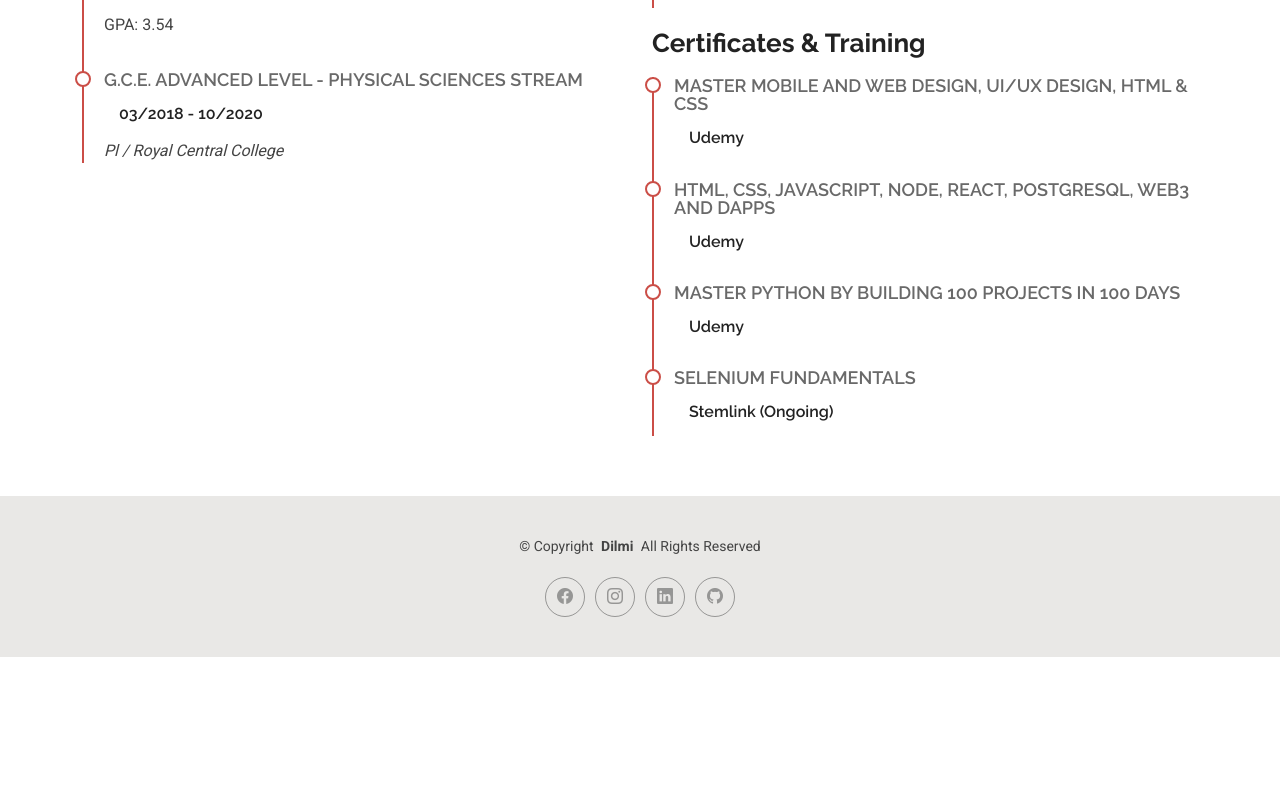
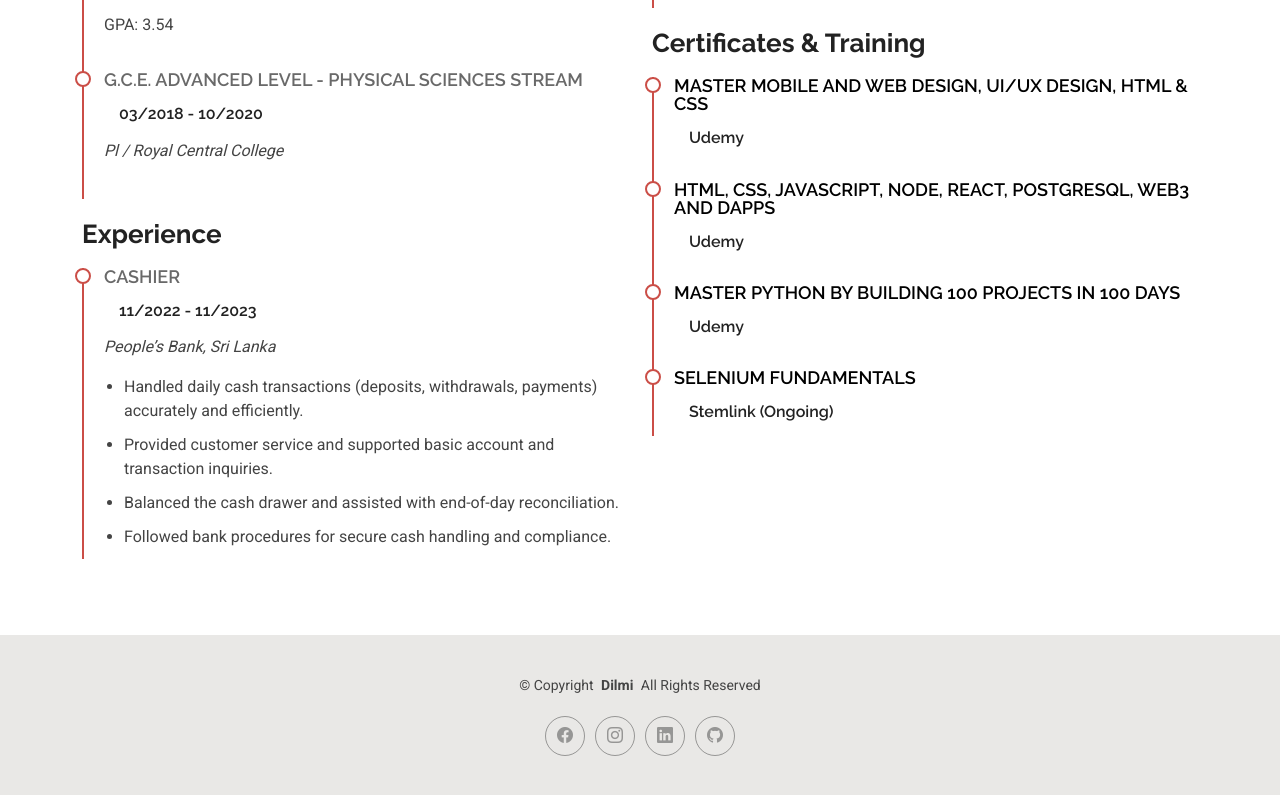
Before and after one commit to WMDTHARUSHIKA/My-portfoli, a plain HTML site: page resume.html in a window 1280 px wide. Shown: the part 813-1608 px from the top of the page. Before the commit the page ends 1470 px from the top, so only its background shows below. Drawn offline with Linux system fonts and the light colour scheme.

Commit message:
update contact link, add experience section, and clean up project action buttons

```diff
--- a/resume.html
+++ b/resume.html
@@ -25,6 +25,19 @@
     <link href="assets/vendor/glightbox/css/glightbox.min.css" rel="stylesheet" />
 
     <link href="assets/css/main.css" rel="stylesheet" />
+
+    <!-- Force certificate links to be black (not red/blue) -->
+    <style>
+      .resume .cert-link {
+        color: #000 !important;
+        text-decoration: none;
+      }
+      .resume .cert-link:hover,
+      .resume .cert-link:focus {
+        color: #000 !important;
+        text-decoration: underline;
+      }
+    </style>
   </head>
 
   <body class="resume-page">
@@ -52,10 +65,34 @@
         </nav>
 
         <div class="header-social-links">
-          <a href="https://www.facebook.com/share/1BGY48rsrY/?mibextid=wwXIfr" class="facebook"><i class="bi bi-facebook"></i></a>
-          <a href="https://www.instagram.com/dilmi599?igsh=ZnljcjJtNHh1NWhx&utm_source=qr" class="instagram"><i class="bi bi-instagram"></i></a>
-          <a href="https://www.linkedin.com/in/dilmi-tharushika-b90120297?utm_source=share_via&utm_content=profile&utm_medium=member_ios" class="linkedin"><i class="bi bi-linkedin"></i></a>
-          <a href="https://github.com/WMDTHARUSHIKA" class="github"><i class="bi bi-github"></i></a>
+          <a
+            href="https://www.facebook.com/share/1BGY48rsrY/?mibextid=wwXIfr"
+            class="facebook"
+            target="_blank"
+            rel="noopener noreferrer"
+            ><i class="bi bi-facebook"></i
+          ></a>
+          <a
+            href="https://www.instagram.com/dilmi599?igsh=ZnljcjJtNHh1NWhx&utm_source=qr"
+            class="instagram"
+            target="_blank"
+            rel="noopener noreferrer"
+            ><i class="bi bi-instagram"></i
+          ></a>
+          <a
+            href="https://www.linkedin.com/in/dilmi-tharushika-b90120297?utm_source=share_via&utm_content=profile&utm_medium=member_ios"
+            class="linkedin"
+            target="_blank"
+            rel="noopener noreferrer"
+            ><i class="bi bi-linkedin"></i
+          ></a>
+          <a
+            href="https://github.com/WMDTHARUSHIKA"
+            class="github"
+            target="_blank"
+            rel="noopener noreferrer"
+            ><i class="bi bi-github"></i
+          ></a>
         </div>
       </div>
     </header>
@@ -104,6 +141,22 @@
                 <h5>03/2018 - 10/2020</h5>
                 <p><em>Pl / Royal Central College</em></p>
               </div>
+
+              <!-- EXPERIENCE (Added) -->
+              <h3 class="resume-title">Experience</h3>
+
+              <div class="resume-item">
+                <h4>Cashier</h4>
+                <h5>11/2022 - 11/2023</h5>
+                <p><em>People’s Bank, Sri Lanka</em></p>
+                <ul>
+                  <li>Handled daily cash transactions (deposits, withdrawals, payments) accurately and efficiently.</li>
+                  <li>Provided customer service and supported basic account and transaction inquiries.</li>
+                  <li>Balanced the cash drawer and assisted with end-of-day reconciliation.</li>
+                  <li>Followed bank procedures for secure cash handling and compliance.</li>
+                </ul>
+              </div>
+              <!-- /EXPERIENCE -->
             </div>
 
             <!-- RIGHT -->
@@ -129,25 +182,62 @@
                 </ul>
               </div>
 
-              <h3 class="resume-title">Certificates & Training</h3>
+              <h3 class="resume-title">Certificates &amp; Training</h3>
 
+              <!-- Replace each href with your real certificate link -->
               <div class="resume-item">
-                <h4>Master Mobile and Web Design, UI/UX Design, HTML & CSS</h4>
+                <h4>
+                  <a
+                    href="https://udemy-certificate.s3.amazonaws.com/image/UC-4866a73c-d7b5-4a00-ac3c-fb8a8f70e627.jpg"
+                    class="cert-link"
+                    target="_blank"
+                    rel="noopener noreferrer"
+                  >
+                    Master Mobile and Web Design, UI/UX Design, HTML &amp; CSS
+                  </a>
+                </h4>
                 <h5>Udemy</h5>
               </div>
 
               <div class="resume-item">
-                <h4>HTML, CSS, JavaScript, Node, React, PostgreSQL, Web3 and DApps</h4>
+                <h4>
+                  <a
+                    href="https://udemy-certificate.s3.amazonaws.com/image/UC-2658f681-9294-46b1-a5f9-67e4ccebcc89.jpg"
+                    class="cert-link"
+                    target="_blank"
+                    rel="noopener noreferrer"
+                  >
+                    HTML, CSS, JavaScript, Node, React, PostgreSQL, Web3 and DApps
+                  </a>
+                </h4>
                 <h5>Udemy</h5>
               </div>
 
               <div class="resume-item">
-                <h4>Master Python by building 100 projects in 100 days</h4>
+                <h4>
+                  <a
+                    href="https://udemy-certificate.s3.amazonaws.com/image/UC-a7103cd9-a012-47f0-9f6f-962498a62fb2.jpg"
+                    class="cert-link"
+                    target="_blank"
+                    rel="noopener noreferrer"
+                  >
+                    Master Python by building 100 projects in 100 days
+                  </a>
+                </h4>
                 <h5>Udemy</h5>
               </div>
 
               <div class="resume-item">
-                <h4>Selenium Fundamentals</h4>
+                <h4>
+                  <a
+                    href="https://udemy-certificate.s3.amazonaws.com/image/UC-15f0414c-9527-41ac-8fb8-9f40331a02dd.jpg"
+                    class="cert-link"
+                    target="_blank"
+                    rel="noopener noreferrer"
+                  >
+                    Selenium Fundamentals
+                  </a>
+                </h4>
                 <h5>Stemlink (Ongoing)</h5>
               </div>
             </div>
@@ -167,10 +257,34 @@
         </div>
 
         <div class="social-links d-flex justify-content-center">
-          <a href="https://www.facebook.com/share/1BGY48rsrY/?mibextid=wwXIfr" class="facebook"><i class="bi bi-facebook"></i></a>
-          <a href="https://www.instagram.com/dilmi599?igsh=ZnljcjJtNHh1NWhx&utm_source=qr" class="instagram"><i class="bi bi-instagram"></i></a>
-          <a href="https://www.linkedin.com/in/dilmi-tharushika-b90120297?utm_source=share_via&utm_content=profile&utm_medium=member_ios" class="linkedin"><i class="bi bi-linkedin"></i></a>
-          <a href="https://github.com/WMDTHARUSHIKA" class="github"><i class="bi bi-github"></i></a>
+          <a
+            href="https://www.facebook.com/share/1BGY48rsrY/?mibextid=wwXIfr"
+            class="facebook"
+            target="_blank"
+            rel="noopener noreferrer"
+            ><i class="bi bi-facebook"></i
+          ></a>
+          <a
+            href="https://www.instagram.com/dilmi599?igsh=ZnljcjJtNHh1NWhx&utm_source=qr"
+            class="instagram"
+            target="_blank"
+            rel="noopener noreferrer"
+            ><i class="bi bi-instagram"></i
+          ></a>
+          <a
+            href="https://www.linkedin.com/in/dilmi-tharushika-b90120297?utm_source=share_via&utm_content=profile&utm_medium=member_ios"
+            class="linkedin"
+            target="_blank"
+            rel="noopener noreferrer"
+            ><i class="bi bi-linkedin"></i
+          ></a>
+          <a
+            href="https://github.com/WMDTHARUSHIKA"
+            class="github"
+            target="_blank"
+            rel="noopener noreferrer"
+            ><i class="bi bi-github"></i
+          ></a>
         </div>
       </div>
     </footer>
```
Also changed, not shown: contact.html (+1 -1 lines), services.html (+6 -25 lines).
